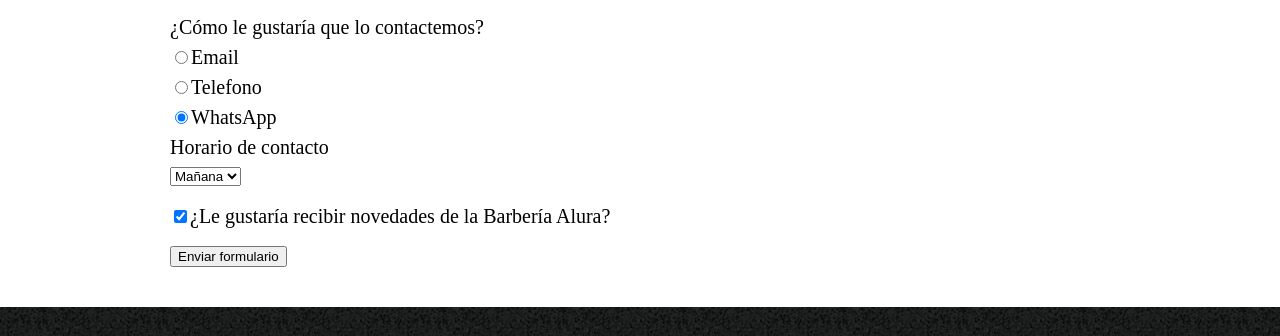
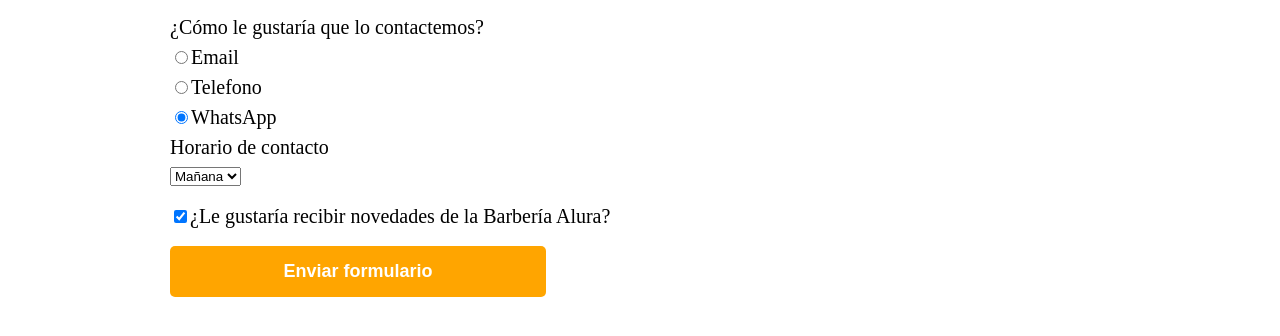
Before and after one commit to micalanata/alura, a plain HTML site: page alura-html5css3/contacto.html in a window 1280 px wide. Shown: the part 805-1141 px from the top of the page. Drawn offline with Linux system fonts and the light colour scheme; files that its build step writes are made by us from their sources.

Commit message:
Decorando boton de enviar formulario con css

```diff
--- a/alura-html5css3/contacto.html
+++ b/alura-html5css3/contacto.html
@@ -73,7 +73,7 @@
 
             <label class="checkbox"><input type="checkbox" checked>¿Le gustaría recibir novedades de la Barbería Alura?</label>
 
-            <input type="submit" value="Enviar formulario">
+            <input type="submit" value="Enviar formulario" class="enviar">
         </form>
 
     </main>
--- a/alura-html5css3/style.css
+++ b/alura-html5css3/style.css
@@ -131,3 +131,21 @@ fieldset{
 .checkbox {
     margin: 20px 0;
 }
+
+.enviar {
+    width: 40%;
+    padding: 15px 0;
+    font-size: 18px;
+    font-weight: bold;
+    color: #FFFFFF;
+    background: orange;
+    border: none;
+    border-radius: 5px;
+    transition: 1s background;
+    cursor: pointer;
+}
+
+.enviar:hover {
+    background: darkorange;
+    transform: scale(1.2);
+}
```
